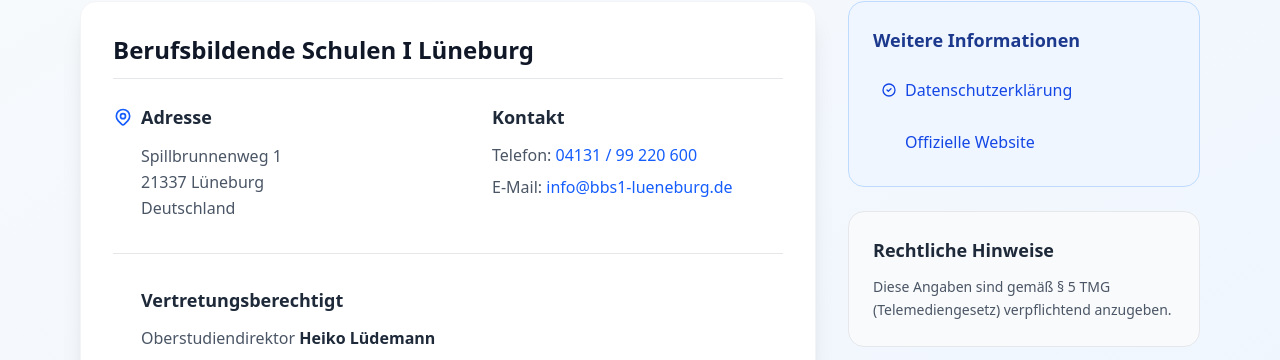
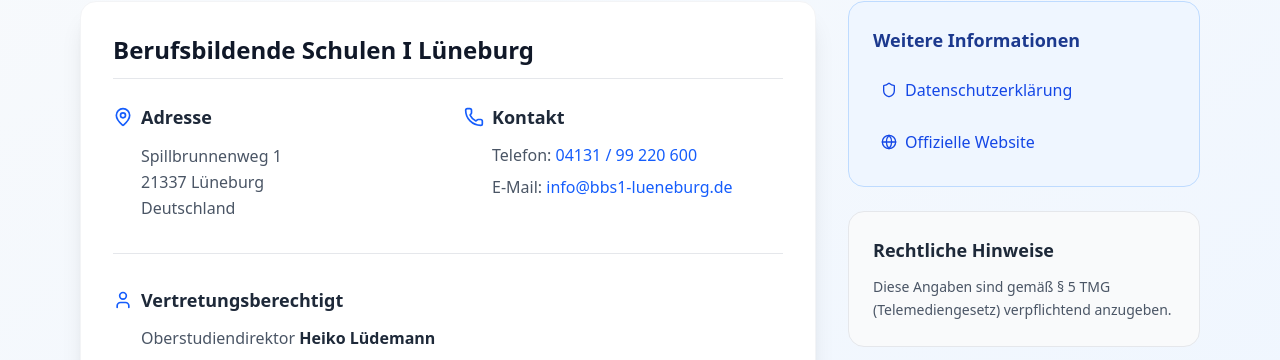
Before and after one commit to Dominik2708/D4M, a Next.js app: page /impressum in a window 1280 px wide. Shown: the part 332-692 px from the top of the page. Built offline with nearby package versions, Linux system fonts and the light colour scheme.

Commit message:
TASK: Remove svgs and add lucide icons

```diff
--- a/src/app/impressum/page.tsx
+++ b/src/app/impressum/page.tsx
@@ -1,4 +1,5 @@
 import { Header, Footer } from '@/components';
+import { MapPin, Phone, User, Shield, Globe } from 'lucide-react';
 
 export const metadata = { title: 'Impressum — D4M' };
 
@@ -27,25 +28,7 @@
                     <div className="grid md:grid-cols-2 gap-8">
                       <div>
                         <h3 className="text-lg font-semibold text-gray-800 mb-3 flex items-center">
-                          <svg
-                            className="w-5 h-5 mr-2 text-blue-600"
-                            fill="none"
-                            stroke="currentColor"
-                            viewBox="0 0 24 24"
-                          >
-                            <path
-                              strokeLinecap="round"
-                              strokeLinejoin="round"
-                              strokeWidth={2}
-                              d="M17.657 16.657L13.414 20.9a1.998 1.998 0 01-2.827 0l-4.244-4.243a8 8 0 1111.314 0z"
-                            />
-                            <path
-                              strokeLinecap="round"
-                              strokeLinejoin="round"
-                              strokeWidth={2}
-                              d="M15 11a3 3 0 11-6 0 3 3 0 016 0z"
-                            />
-                          </svg>
+                          <MapPin className="w-5 h-5 mr-2 text-blue-600" />
                           Adresse
                         </h3>
                         <address className="not-italic text-gray-600 leading-relaxed pl-7">
@@ -58,19 +41,7 @@
 
                       <div>
                         <h3 className="text-lg font-semibold text-gray-800 mb-3 flex items-center">
-                          <svg
-                            className="w-5 h-5 mr-2 text-blue-600"
-                            fill="none"
-                            stroke="currentColor"
-                            viewBox="0 0 24 24"
-                          >
-                            <path
-                              strokeLinecap="round"
-                              strokeLinejoin="round"
-                              strokeWidth={2}
-                              d="3 5a2 2 0 012-2h3.28a1 1 0 01.948.684l1.498 4.493a1 1 0 01-.502 1.21l-2.257 1.13a11.042 11.042 0 005.516 5.516l1.13-2.257a1 1 0 011.21-.502l4.493 1.498a1 1 0 01.684.949V19a2 2 0 01-2 2h-1C9.716 21 3 14.284 3 6V5z"
-                            />
-                          </svg>
+                          <Phone className="w-5 h-5 mr-2 text-blue-600" />
                           Kontakt
                         </h3>
                         <div className="space-y-2 text-gray-600 pl-7">
@@ -99,19 +70,7 @@
 
                   <div className="border-t border-gray-200 pt-8">
                     <h3 className="text-lg font-semibold text-gray-800 mb-3 flex items-center">
-                      <svg
-                        className="w-5 h-5 mr-2 text-blue-600"
-                        fill="none"
-                        stroke="currentColor"
-                        viewBox="0 0 24 24"
-                      >
-                        <path
-                          strokeLinecap="round"
-                          strokeLinejoin="round"
-                          strokeWidth={2}
-                          d="16 7a4 4 0 11-8 0 4 4 0 018 0zM12 14a7 7 0 00-7 7h14a7 7 0 00-7-7z"
-                        />
-                      </svg>
+                      <User className="w-5 h-5 mr-2 text-blue-600" />
                       Vertretungsberechtigt
                     </h3>
                     <p className="text-gray-600 pl-7">
@@ -132,19 +91,7 @@
                     href="/datenschutz"
                     className="flex items-center text-blue-700 hover:text-blue-900 transition-colors p-2 rounded-lg hover:bg-blue-100"
                   >
-                    <svg
-                      className="w-4 h-4 mr-2"
-                      fill="none"
-                      stroke="currentColor"
-                      viewBox="0 0 24 24"
-                    >
-                      <path
-                        strokeLinecap="round"
-                        strokeLinejoin="round"
-                        strokeWidth={2}
-                        d="M9 12l2 2 4-4m6 2a9 9 0 11-18 0 9 9 0 0118 0z"
-                      />
-                    </svg>
+                    <Shield className="w-4 h-4 mr-2" />
                     Datenschutzerklärung
                   </a>
                   <a
@@ -153,19 +100,7 @@
                     rel="noopener noreferrer"
                     className="flex items-center text-blue-700 hover:text-blue-900 transition-colors p-2 rounded-lg hover:bg-blue-100"
                   >
-                    <svg
-                      className="w-4 h-4 mr-2"
-                      fill="none"
-                      stroke="currentColor"
-                      viewBox="0 0 24 24"
-                    >
-                      <path
-                        strokeLinecap="round"
-                        strokeLinejoin="round"
-                        strokeWidth={2}
-                        d="10 6H6a2 2 0 00-2 2v10a2 2 0 002 2h10a2 2 0 002-2v-4M14 4h6m0 0v6m0-6L10 14"
-                      />
-                    </svg>
+                    <Globe className="w-4 h-4 mr-2" />
                     Offizielle Website
                   </a>
                 </div>
```
